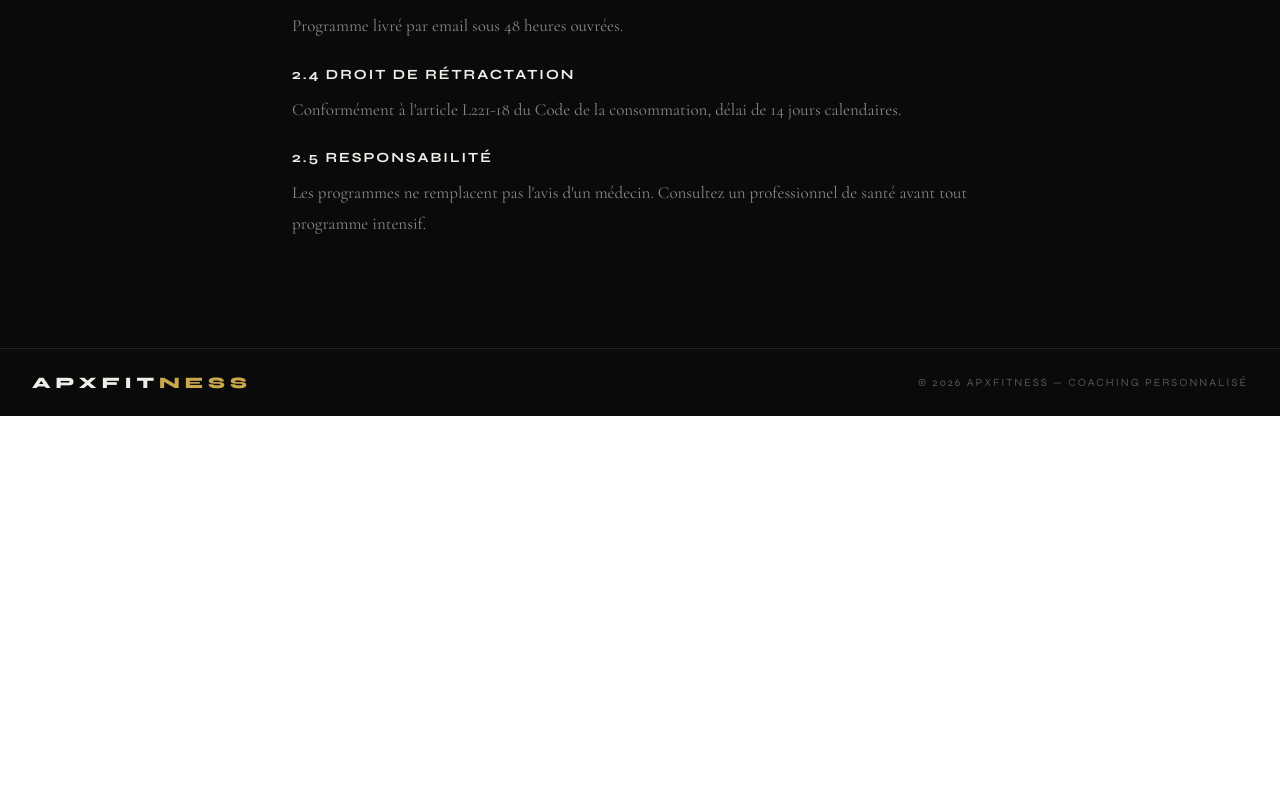
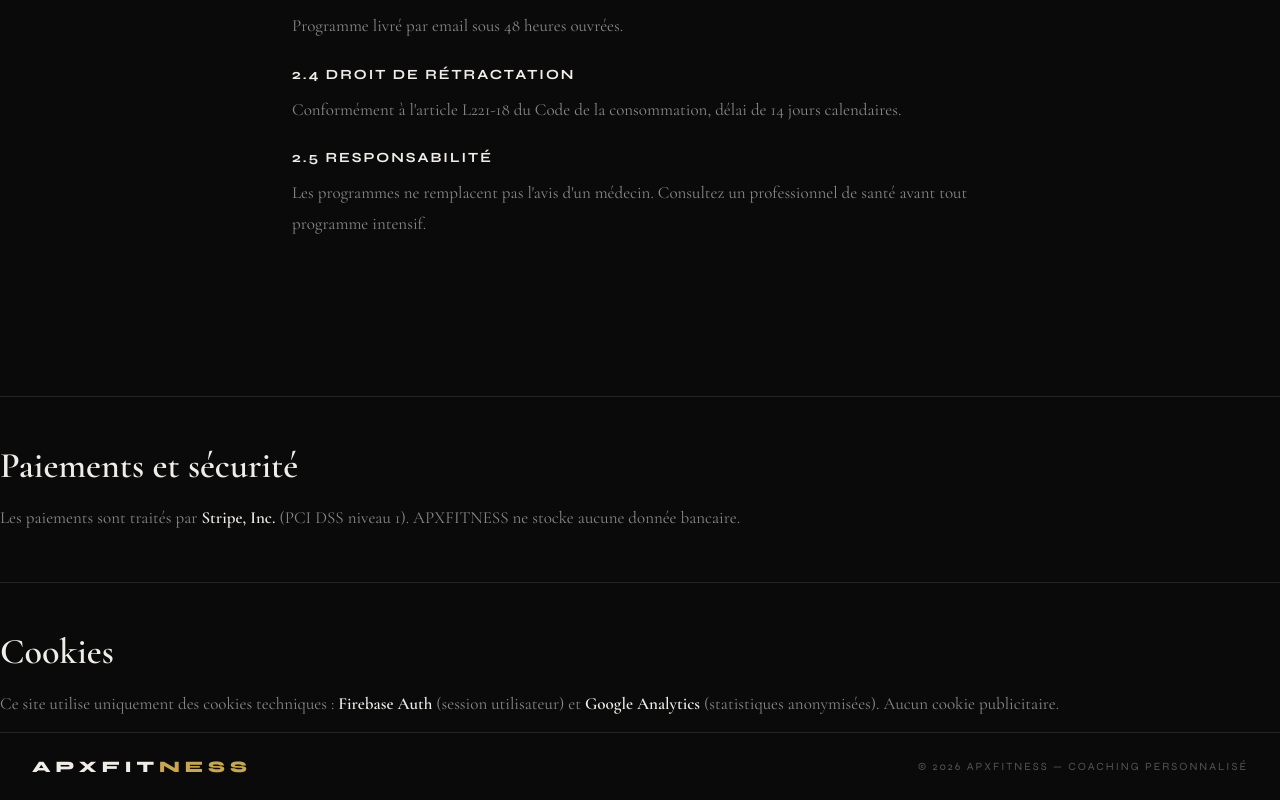
Before and after one commit to levaqueangel/forgefit, a Next.js app in the folder forgefit/: page /mentions-legales in a window 1280 px wide. Shown: the part 1571-2371 px from the top of the page. Before the commit the page ends 1987 px from the top, so only its background shows below. Built offline with nearby package versions, Linux system fonts and the light colour scheme; no server answers.

Commit message:
feat: add payment security (Stripe) and cookies sections to mentions légales

```diff
--- a/forgefit/app/mentions-legales/page.js
+++ b/forgefit/app/mentions-legales/page.js
@@ -78,7 +78,22 @@ export default function MentionsLegales() {
         </section>
       </div>
 
-      <footer style={{ padding: "1.5rem 2rem", display: "flex", justifyContent: "space-between", alignItems: "center", borderTop: "0.5px solid #242424" }}>
+      <div style={{ height: "0.5px", background: "#242424", margin: "3rem 0" }} />
+<section>
+  <h2 style={{ fontFamily: "'Cormorant Garamond',serif", fontSize: 36, fontWeight: 600, color: "#F0EDE8", marginBottom: "1rem" }}>
+    Paiements et sécurité
+  </h2>
+  <p style={pStyle}>Les paiements sont traités par <strong style={{color:"#F0EDE8"}}>Stripe, Inc.</strong> (PCI DSS niveau 1). APXFITNESS ne stocke aucune donnée bancaire.</p>
+</section>
+<div style={{ height: "0.5px", background: "#242424", margin: "3rem 0" }} />
+<section>
+  <h2 style={{ fontFamily: "'Cormorant Garamond',serif", fontSize: 36, fontWeight: 600, color: "#F0EDE8", marginBottom: "1rem" }}>
+    Cookies
+  </h2>
+  <p style={pStyle}>Ce site utilise uniquement des cookies techniques : <strong style={{color:"#F0EDE8"}}>Firebase Auth</strong> (session utilisateur) et <strong style={{color:"#F0EDE8"}}>Google Analytics</strong> (statistiques anonymisées). Aucun cookie publicitaire.</p>
+</section>
+
+<footer style={{ padding: "1.5rem 2rem", display: "flex", justifyContent: "space-between", alignItems: "center", borderTop: "0.5px solid #242424" }}>
         <div style={{ fontSize: 16, fontWeight: 800, letterSpacing: 5 }}>APXFIT<span style={{ color: "#C9A84C" }}>NESS</span></div>
         <div style={{ fontSize: 11, letterSpacing: "2px", color: "#555", textTransform: "uppercase" }}>{t.footer.copy}</div>
       </footer>
```
